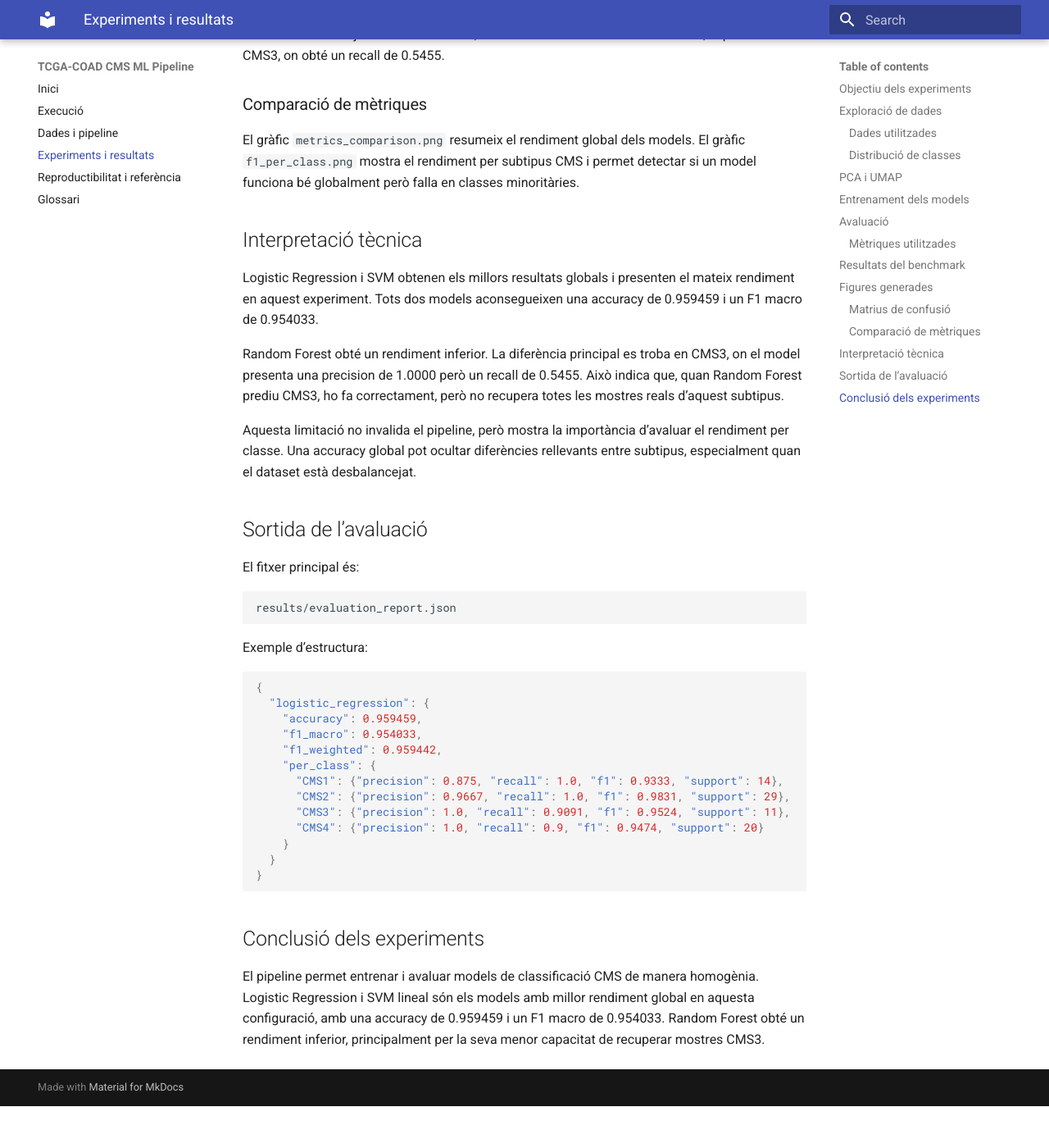
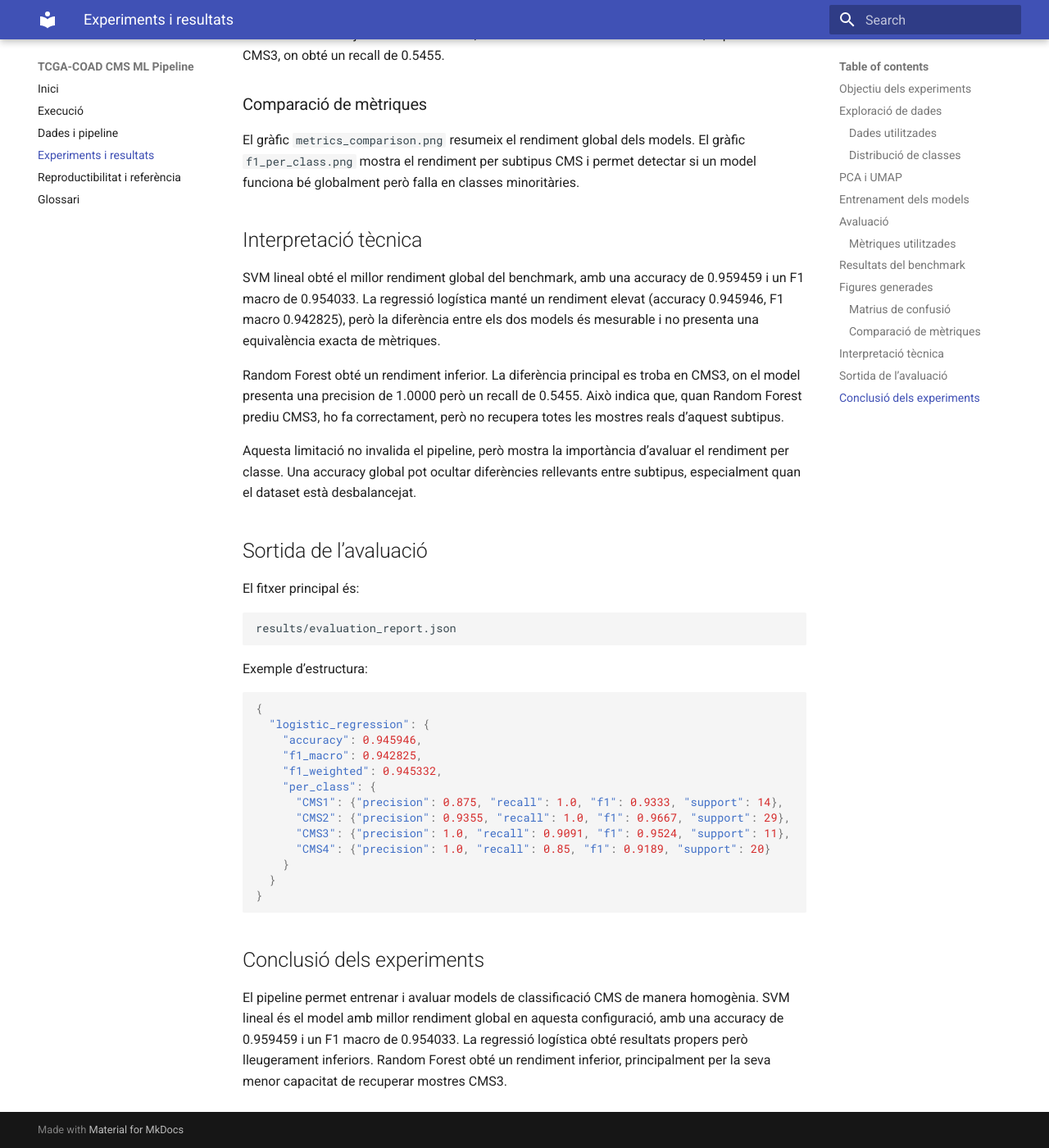
Before and after one commit to MartiRiveroGarcia/tcga-coad-cms-ml-pipeline, an MkDocs documentation site: the page built from docs/resultats.md, in a window 1280 px wide and 1400 px high, scrolled down 4330 px. Shown: the whole window at 82% size. Built offline with MkDocs 1.6.1 and Material for MkDocs 9.7.7, drawn with Linux system fonts in a browser that asks for light colours; before the commit the page ends 5679 px from its top, so only the background shows below that; some of the changed text lies outside the part shown.

Commit message:
fix: update LR results and docs after reproducibility fix
- Replace lbfgs with saga solver (cross-platform deterministic)
- Pin scikit-learn=1.8 in environment.yml
- Update benchmark table and interpretations in docs/resultats.md:
  LR accuracy 0.959459 -> 0.945946, F1 macro 0.954033 -> 0.942825
  SVM lineal documented as best-performing model
- Remove claim that LR and SVM produce identical metrics
- Fix notebook: add missing minimal_preds/minimal_report loading cell
- Re-execute notebook with updated saga models

````diff
--- a/docs/resultats.md
+++ b/docs/resultats.md
@@ -109,11 +109,11 @@
 
 | Model | Accuracy | F1 macro | F1 weighted | F1 CMS1 | F1 CMS2 | F1 CMS3 | F1 CMS4 |
 |---|---:|---:|---:|---:|---:|---:|---:|
-| Logistic Regression | 0.959459 | 0.954033 | 0.959442 | 0.9333 | 0.9831 | 0.9524 | 0.9474 |
+| Logistic Regression | 0.945946 | 0.942825 | 0.945332 | 0.9333 | 0.9667 | 0.9524 | 0.9189 |
 | Random Forest | 0.851351 | 0.824548 | 0.843806 | 0.8667 | 0.8923 | 0.7059 | 0.8333 |
 | SVM lineal | 0.959459 | 0.954033 | 0.959442 | 0.9333 | 0.9831 | 0.9524 | 0.9474 |
 
-Segons aquests resultats, Logistic Regression i SVM lineal obtenen el mateix rendiment global en accuracy, F1 macro i F1 weighted. Random Forest queda per sota en totes les mètriques globals, especialment en F1 macro.
+SVM lineal obté el millor rendiment global del benchmark. La regressió logística presenta resultats elevats però lleugerament inferiors en accuracy, F1 macro i F1 weighted. Random Forest queda per sota en totes les mètriques globals, especialment en F1 macro.
 
 ## Figures generades
 
@@ -140,7 +140,7 @@
 
 ## Interpretació tècnica
 
-Logistic Regression i SVM obtenen els millors resultats globals i presenten el mateix rendiment en aquest experiment. Tots dos models aconsegueixen una accuracy de 0.959459 i un F1 macro de 0.954033.
+SVM lineal obté el millor rendiment global del benchmark, amb una accuracy de 0.959459 i un F1 macro de 0.954033. La regressió logística manté un rendiment elevat (accuracy 0.945946, F1 macro 0.942825), però la diferència entre els dos models és mesurable i no presenta una equivalència exacta de mètriques.
 
 Random Forest obté un rendiment inferior. La diferència principal es troba en CMS3, on el model presenta una precision de 1.0000 però un recall de 0.5455. Això indica que, quan Random Forest prediu CMS3, ho fa correctament, però no recupera totes les mostres reals d’aquest subtipus.
 
@@ -159,14 +159,14 @@
 ```json
 {
   "logistic_regression": {
-    "accuracy": 0.959459,
-    "f1_macro": 0.954033,
-    "f1_weighted": 0.959442,
+    "accuracy": 0.945946,
+    "f1_macro": 0.942825,
+    "f1_weighted": 0.945332,
     "per_class": {
       "CMS1": {"precision": 0.875, "recall": 1.0, "f1": 0.9333, "support": 14},
-      "CMS2": {"precision": 0.9667, "recall": 1.0, "f1": 0.9831, "support": 29},
+      "CMS2": {"precision": 0.9355, "recall": 1.0, "f1": 0.9667, "support": 29},
       "CMS3": {"precision": 1.0, "recall": 0.9091, "f1": 0.9524, "support": 11},
-      "CMS4": {"precision": 1.0, "recall": 0.9, "f1": 0.9474, "support": 20}
+      "CMS4": {"precision": 1.0, "recall": 0.85, "f1": 0.9189, "support": 20}
     }
   }
 }
@@ -174,4 +174,4 @@
 
 ## Conclusió dels experiments
 
-El pipeline permet entrenar i avaluar models de classificació CMS de manera homogènia. Logistic Regression i SVM lineal són els models amb millor rendiment global en aquesta configuració, amb una accuracy de 0.959459 i un F1 macro de 0.954033. Random Forest obté un rendiment inferior, principalment per la seva menor capacitat de recuperar mostres CMS3.
+El pipeline permet entrenar i avaluar models de classificació CMS de manera homogènia. SVM lineal és el model amb millor rendiment global en aquesta configuració, amb una accuracy de 0.959459 i un F1 macro de 0.954033. La regressió logística obté resultats propers però lleugerament inferiors. Random Forest obté un rendiment inferior, principalment per la seva menor capacitat de recuperar mostres CMS3.
--- a/environment.yml
+++ b/environment.yml
@@ -8,7 +8,7 @@
   - numpy
   - pandas
   # ML
-  - scikit-learn
+  - scikit-learn=1.8
   - scipy
   # Visualization
   - matplotlib
````
Also changed, not shown: other parts of docs/resultats.md (+1 -1 lines), 2 other files.
